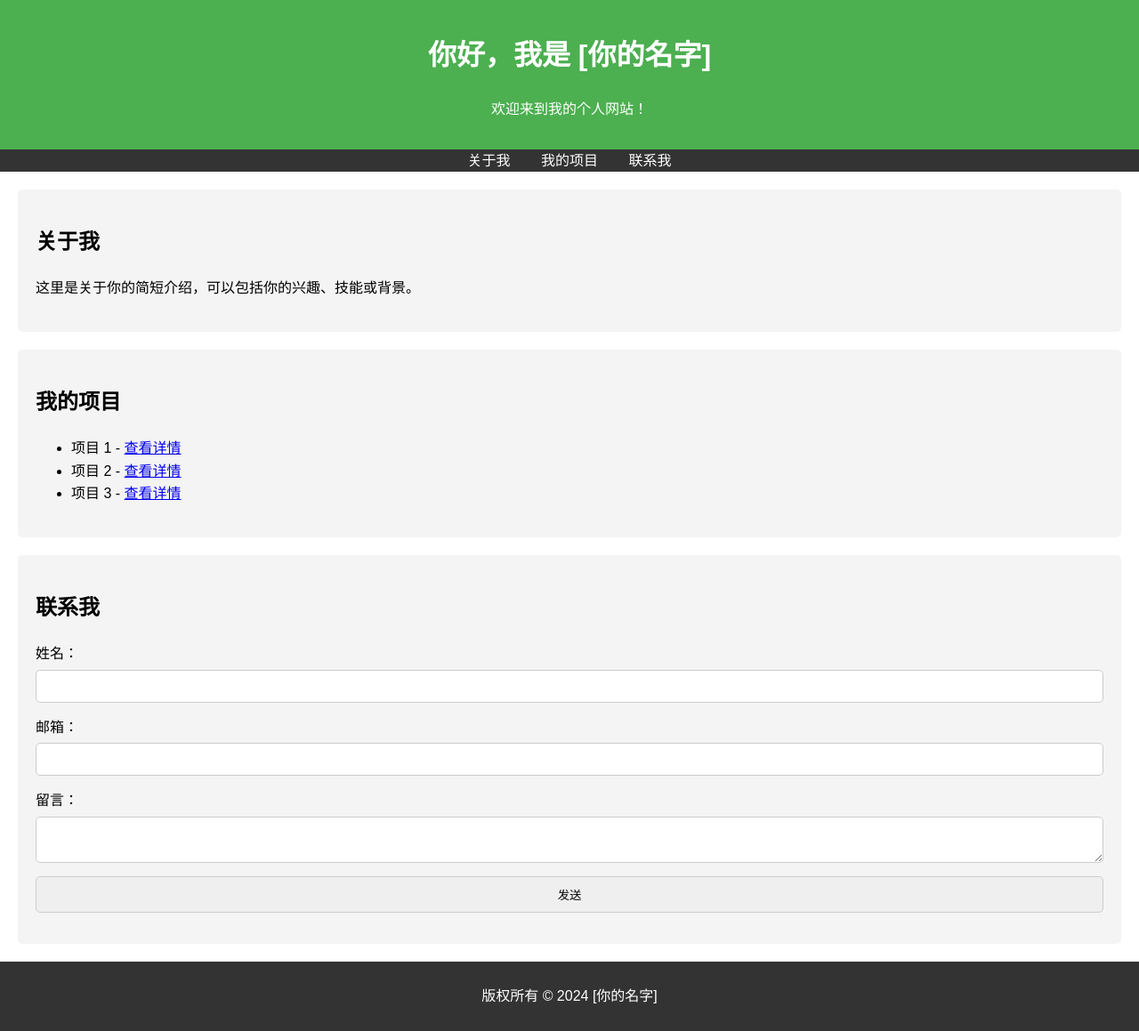
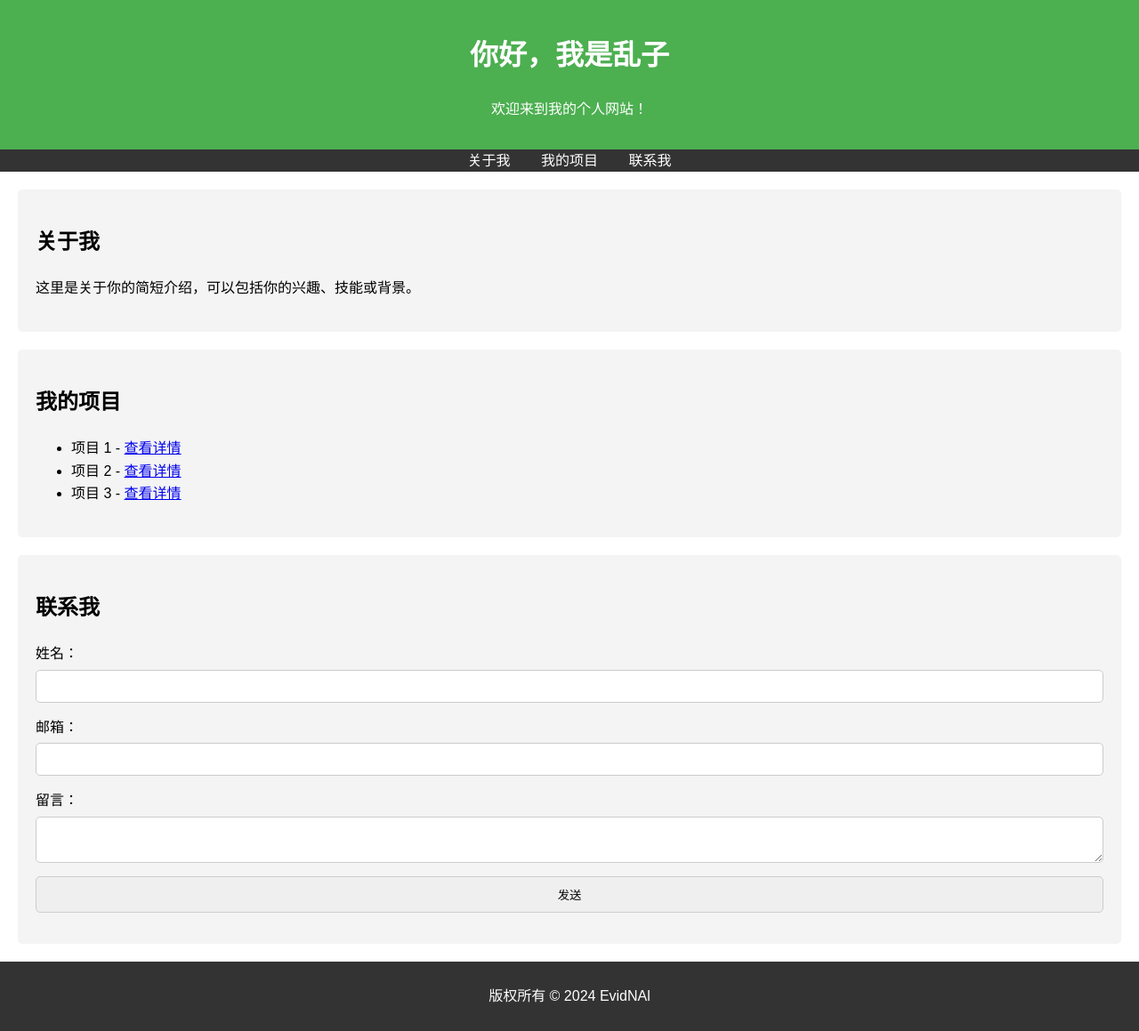
Before and after one commit to EvidNAl/Personal-website, a plain HTML site: page index.html in a window 1280 px wide. Shown: the whole page at 89% size. Drawn offline with Linux system fonts and the light colour scheme.

Commit message:
Update index.html

```diff
--- a/index.html
+++ b/index.html
@@ -8,7 +8,7 @@
 </head>
 <body>
 <header>
-    <h1>你好，我是 [你的名字]</h1>
+    <h1>你好，我是乱子</h1>
     <p>欢迎来到我的个人网站！</p>
 </header>
 <nav>
@@ -43,7 +43,7 @@
     </form>
 </section>
 <footer>
-    <p>版权所有 © 2024 [你的名字]</p>
+    <p>版权所有 © 2024 EvidNAl</p>
 </footer>
 <script src="script.js"></script>
 </body>
```
